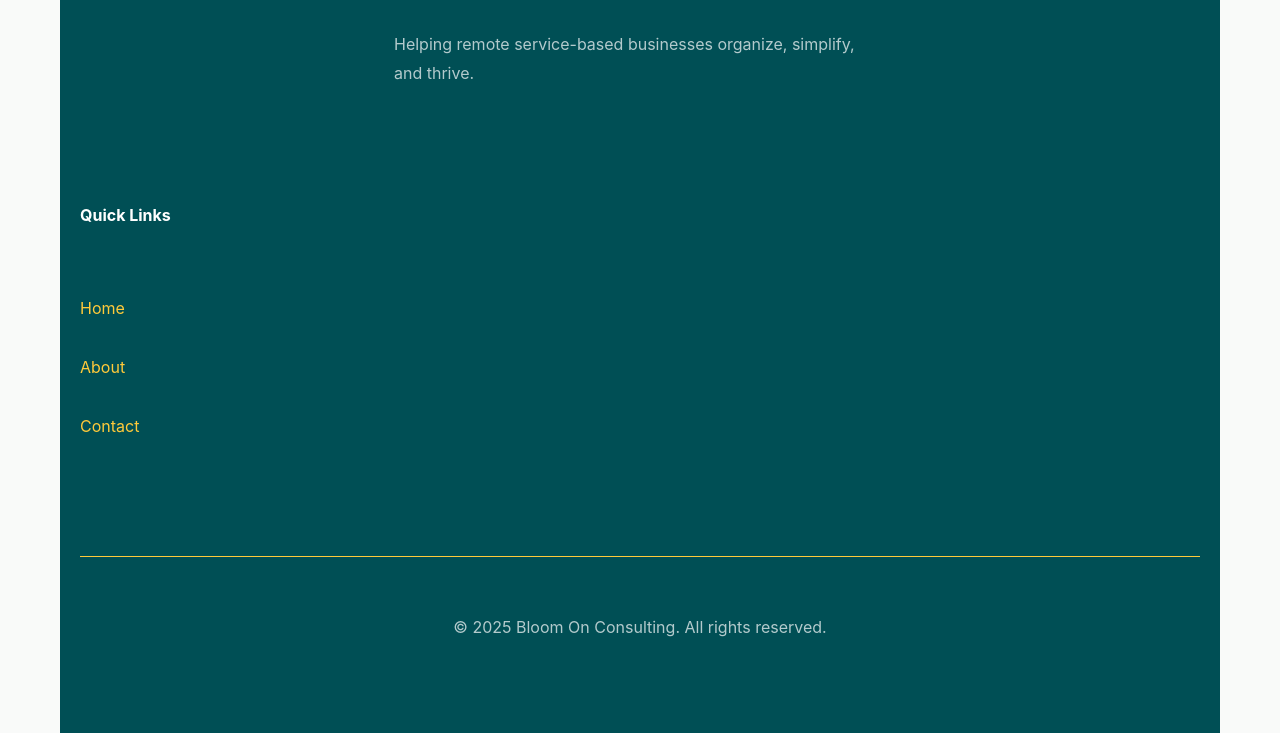
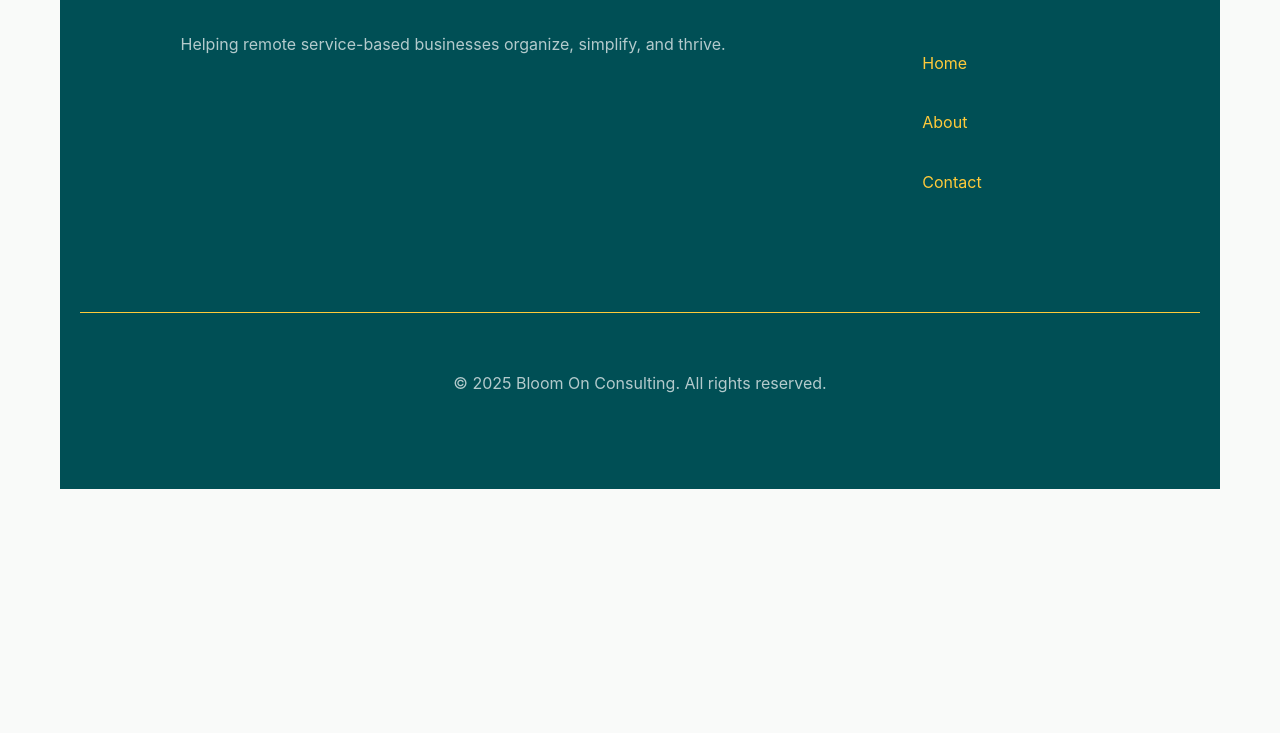
Before and after one commit to bloomonconsulting/bloomonconsulting, a plain HTML site: page index.html in a window 1280 px wide. Shown: the part 3274-4007 px from the top of the page. After the commit the page ends 3861 px from the top, so only its background shows below. Drawn offline with Linux system fonts and the light colour scheme.

Commit message:
Update styles.css

```diff
--- a/styles.css
+++ b/styles.css
@@ -869,10 +869,10 @@ img, video, iframe {
 }
 
 .footer-content {
-    display: grid;
-    grid-template-columns: repeat(auto-fit, minmax(250px, auto)); /* <-- CSS FIX */
-    justify-content: start; /* <-- CSS FIX */
-    gap: 4rem; /* <-- CSS FIX */
+    display: flex;
+    flex-direction: row;
+    justify-content: start; /* Pushes items to the left */
+    gap: 6rem; /* A healthy space between the two columns */
     margin-bottom: 2rem;
 }
 
```
